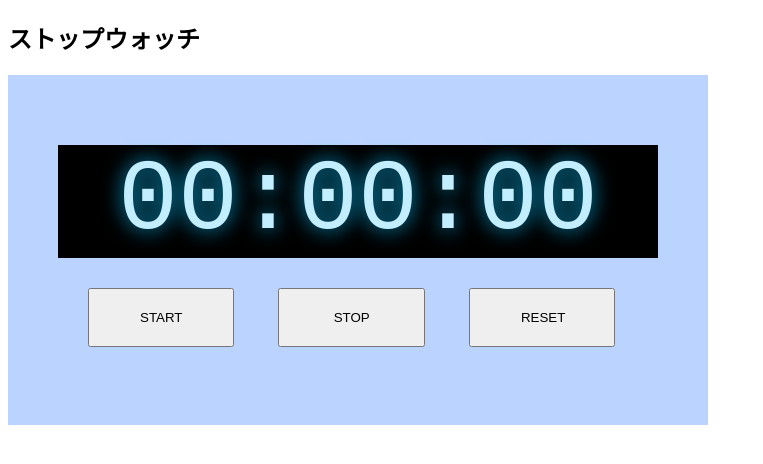
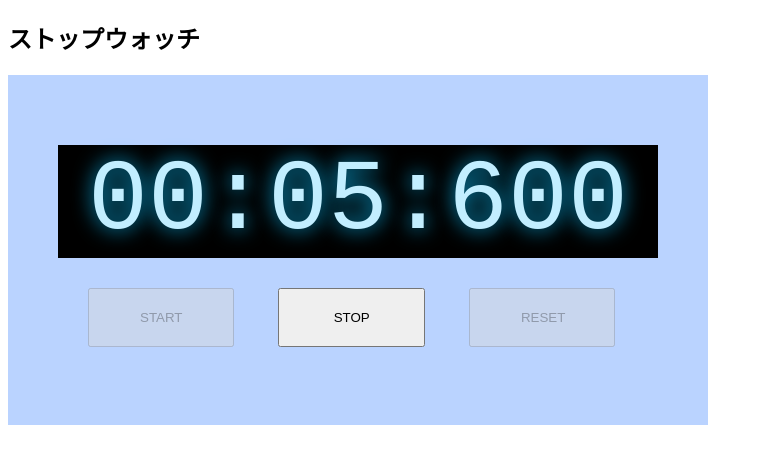
Before and after one commit to y-hsd/JSStopWatch, a plain HTML site: page index.html in a window 1280 px wide. Both pictures are taken after a click on the button "START". Shown: the whole page, without its empty margins (0-763 px from the left). Drawn offline with nearby package versions, Linux system fonts and the light colour scheme.

Commit message:
Add files via upload

```diff
--- a/index.html
+++ b/index.html
@@ -16,7 +16,7 @@
           <h2>ストップウォッチ</h2>
           <div class="frame-container">
             <div id="counter">
-              00:00:00
+              00:00:000
             </div>
             <form name="button" class="btns">
               <button type="button" class="btn" id="start">START</button>
--- a/main.js
+++ b/main.js
@@ -1,12 +1,5 @@
 /*global $*/
 $(document).ready(function(){
-
-  let addZero = function(value){
-    if (value < 10){
-        value = "0"+value;
-      }
-    return value;
-  };
 
   //htmlのidを取得
   const counter = document.getElementById("counter");
@@ -15,65 +8,60 @@ $(document).ready(function(){
   const resetbtn = document.getElementById("reset");
 
    //グローバル変数
-   let startTime;
+   let startTime=0;
    let elapsedTime;
    let timeToadd=0;
    let ID;
 
+
+  function updateTimeText(){
+    const now = new Date(new Date() - startTime + elapsedTime + timeToadd);
+    const m = now.getMinutes().toString().padStart(2,"0");
+    const s = now.getSeconds().toString().padStart(2,"0");
+    const ms =now.getMilliseconds().toString().padStart(3,"0");
+    counter.textContent= m + ":" + s + ":" + ms;
+  }
+
+  function countUp(){
+    const now = new Date();
+    elapsedTime = now-startTime+timeToadd;
+    updateTimeText();
+  }
+
+
   startbtn.addEventListener("click",function(){
     // startbtnを押せなくする
-      startbtn.disable = true;
+    startbtn.setAttribute("disabled",true);
+    //stopbtnを押せるようにする
+    stopbtn.removeAttribute("disabled");
+    //resetbtnを押せないようにする
+    resetbtn.setAttribute("disabled",true);
     //スタート押下時の時刻を取得
     startTime = new Date();
-    //１秒ごとにカウントアップを繰り返す
-      ID =setInterval(countUp(),1000);
-
+    //m秒ごとにカウントアップを繰り返す
+    ID=setInterval(countUp,10);
   },false);
 
-    let countUp = function(){
-    //今現在の時刻を取得
-      let now = new Date();
-    //スタート時からの経過時間を表示
-      elapsedTime = now-startTime+timeToadd;
-    //ミリ秒,秒,分を表示する
-      let min = Math.floor(elapsedTime/100/60);
-      let sec = Math.floor(elapsedTime/100);
-      let mSec = Math.floor(elapsedTime%100);
-
-      //let mSec=elapsedTime.getMilliseconds();
-    //ミリ秒を３桁から２桁にする
-      //mSec = Math.floor(mSec/10);
-    //ミリ秒が１００になったら秒に繰り上げする
-      //mSec = mSec-sec*100;
-
-      //let sec =elapsedTime.getSeconds();
-      //sec = sec-min*60;
-      //let min =elapsedTime.getMinutes();
-    //ゼロを加える
-    min= addZero(min);
-    sec= addZero(sec);
-    mSec=addZero(mSec);
-
-    //スタート押下時からの経過時間を表示
-    counter.innerHTML= min + ":" + sec + ":" + mSec;
-    };
 
   stopbtn.addEventListener("click",function(){
     clearInterval(ID);
-      startbtn.disable(false);
-      stopbtn.disable(true);
-    //過去の経過時間。2回目以降この値が加算される。
+    startbtn.removeAttribute("disabled");
+    stopbtn.setAttribute("disabled",true);
+    resetbtn.removeAttribute("disabled");
+    //stopbtnを押すまでの経過時間をtimeToaddに代入。
+    //初回startbtn押下時は初期値０、2回目以降代入された値がupdateTimeText関数で加算される。
     timeToadd += new Date() - startTime;
   },false);
+
 
   resetbtn.addEventListener("click",function(){
     clearInterval(ID);
     elapsedTime=0;
     timeToadd=0;
-       counter.innerHTML = "00:00:00";
-       startbtn.disable(false);
-       stopbtn.disable(true);
-       resetbtn.disable(true);
+    counter.textContent="00:00:000";
+    startbtn.removeAttribute("disabled");
+    stopbtn.setAttribute("disable",true);
+    resetbtn.setAttribute("disabled",true);
   },false);
 
 });
```
Lines whose indentation alone changed are shown as unchanged.
